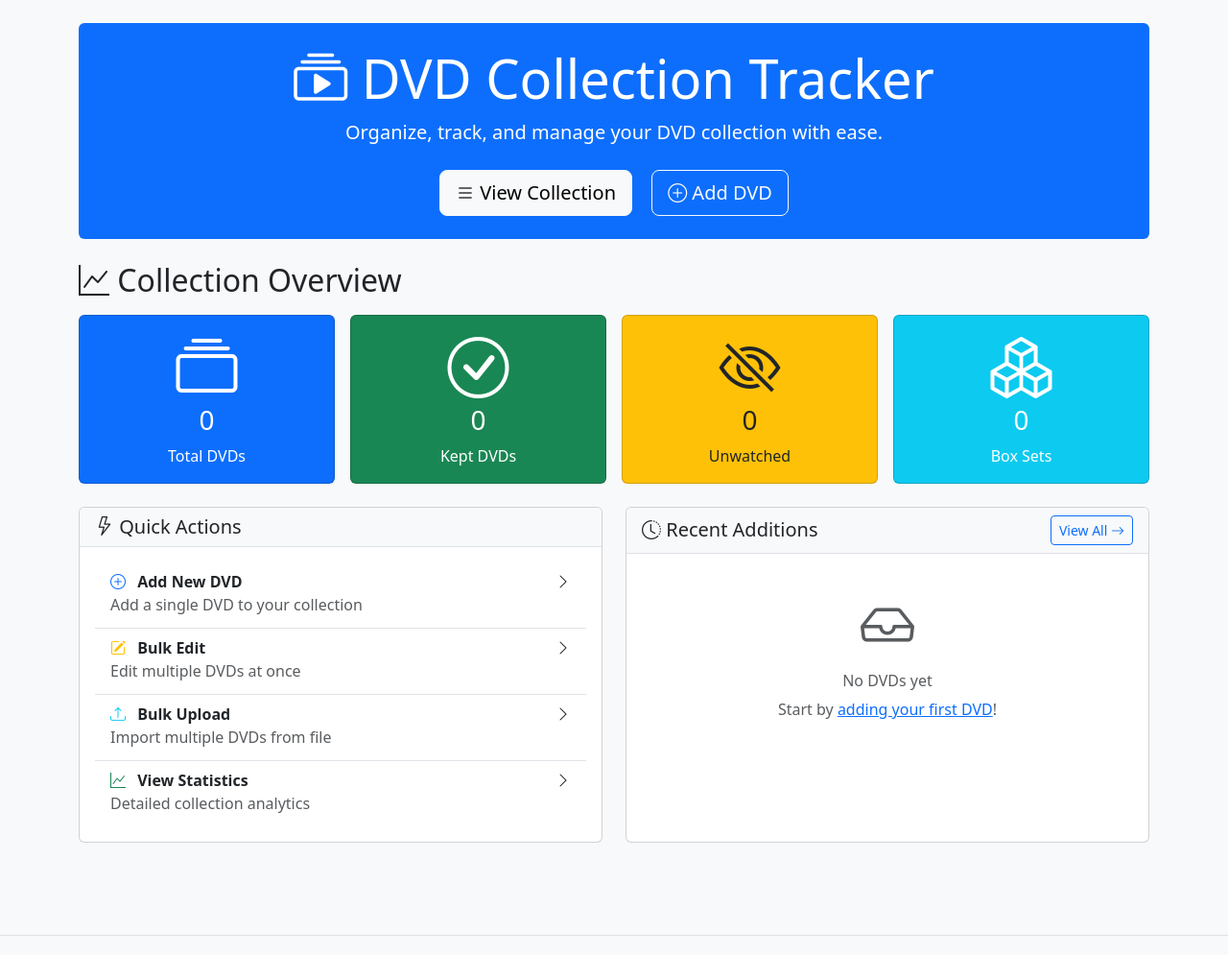
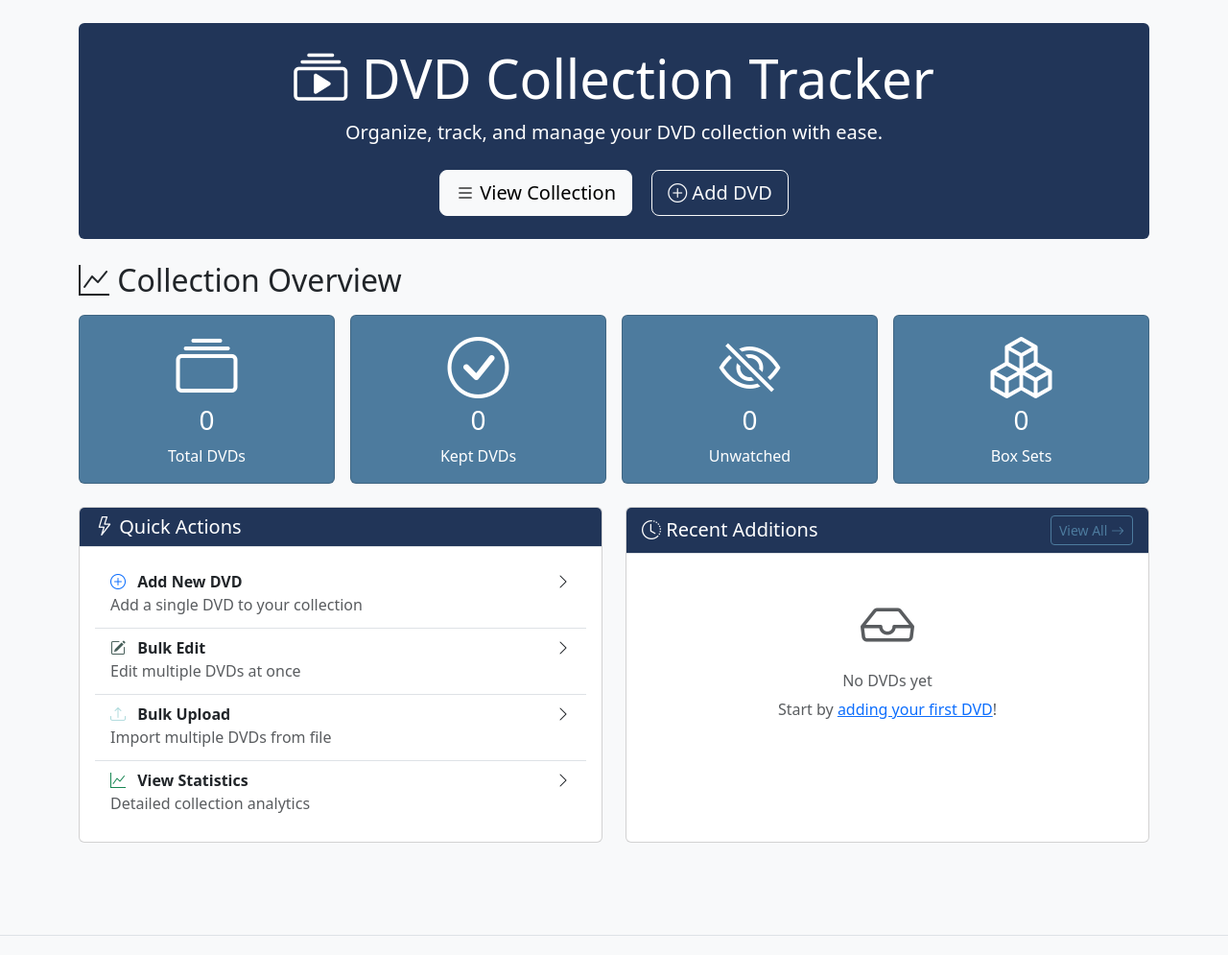
Before and after one commit to pastperfect/dvdcollection, a Django app: page / in a window 1280 px wide. Shown: the part 62-1057 px from the top of the page at 96% size. Run offline with Django 5.2, Linux system fonts and the light colour scheme; data that the repository does not hold is empty.

```diff
--- a/static/css/style.css
+++ b/static/css/style.css
@@ -1,3 +1,79 @@
+/* Bootstrap overrides and custom styles for DVD Collection Tracker */
+
+.bg-success {
+    background-color: #246d76 !important;
+}
+
+.bg-heading {
+    background-color: #213558 !important;
+}
+
+.bg-primary {
+    background-color: #4d7b9e !important;
+}
+
+.btn-outline-primary {
+    color: #4d7b9e;
+    border-color: #4d7b9e;
+}
+
+.btn-outline-primary:hover {
+    background-color: #4d7b9e;
+    color: white;
+    border-color: #4d7b9e;
+}
+
+/* Warning */
+.border-warning {
+    border-color: #485f5a !important;
+}
+.btn-warning {
+    background-color: #485f5a;
+    border-color: #485f5a;
+    color: white;
+}
+.btn-warning:hover {
+    background-color: #3e4f4a;
+    border-color: #3e4f4a;
+    color: white;
+}
+.btn-outline-warning {
+    border-color: #485f5a;
+    color: #485f5a;
+}
+.btn-outline-warning:hover {
+    background-color: #485f5a;
+    border-color: #485f5a;
+    color: white;
+}
+.text-warning {
+    color: #485f5a !important;
+}
+.bg-warning {
+    background-color: #485f5a !important;
+}
+
+/* Info */
+.border-info {
+    border-color: #aedadc !important;
+}
+.btn-info {
+    background-color: #aedadc;
+    border-color: #aedadc;
+    color: white;
+}
+.btn-info:hover {
+    background-color: #8ec1c9;
+    border-color: #8ec1c9;
+    color: white;
+}
+.text-info {
+    color: #aedadc !important;
+}
+.bg-info {
+    background-color: #aedadc !important;
+}
+
 /* DVD Details page specific styles */
 
 /* Detail poster styling */
--- a/templates/tracker/home.html
+++ b/templates/tracker/home.html
@@ -6,7 +6,7 @@
 <div class="row">
     <!-- Welcome Section -->
     <div class="col-12 mb-4">
-        <div class="jumbotron bg-primary text-white rounded p-4">
+        <div class="jumbotron bg-heading text-white rounded p-4">
             <div class="container text-center">
                 <h1 class="display-4">
                     <i class="bi bi-collection-play"></i> DVD Collection Tracker
@@ -38,7 +38,7 @@
                 </div>
             </div>
             <div class="col-md-3">
-                <div class="card bg-success text-white h-100">
+                <div class="card bg-primary text-white h-100">
                     <div class="card-body text-center">
                         <i class="bi bi-check-circle display-3 mb-2"></i>
                         <h3>{{ kept_dvds }}</h3>
@@ -47,7 +47,7 @@
                 </div>
             </div>
             <div class="col-md-3">
-                <div class="card bg-warning text-dark h-100">
+                <div class="card bg-primary text-white h-100">
                     <div class="card-body text-center">
                         <i class="bi bi-eye-slash display-3 mb-2"></i>
                         <h3>{{ unwatched_count }}</h3>
@@ -56,7 +56,7 @@
                 </div>
             </div>
             <div class="col-md-3">
-                <div class="card bg-info text-white h-100">
+                <div class="card bg-primary text-white h-100">
                     <div class="card-body text-center">
                         <i class="bi bi-boxes display-3 mb-2"></i>
                         <h3>{{ box_sets_count }}</h3>
@@ -70,7 +70,7 @@
     <!-- Quick Actions -->
     <div class="col-md-6 mb-4">
         <div class="card h-100">
-            <div class="card-header">
+            <div class="card-header bg-heading text-white">
                 <h5 class="mb-0"><i class="bi bi-lightning"></i> Quick Actions</h5>
             </div>
             <div class="card-body">
@@ -123,7 +123,7 @@
     <!-- Recent Additions -->
     <div class="col-md-6 mb-4">
         <div class="card h-100">
-            <div class="card-header d-flex justify-content-between align-items-center">
+            <div class="card-header bg-heading text-white d-flex justify-content-between align-items-center">
                 <h5 class="mb-0"><i class="bi bi-clock-history"></i> Recent Additions</h5>
                 <a href="{% url 'tracker:dvd_list' %}" class="btn btn-sm btn-outline-primary">
                     View All <i class="bi bi-arrow-right"></i>
```
Also changed, not shown: other parts of static/css/style.css (+57 -11 lines), templates/tracker/dvd_detail.html (+6 -6 lines).
